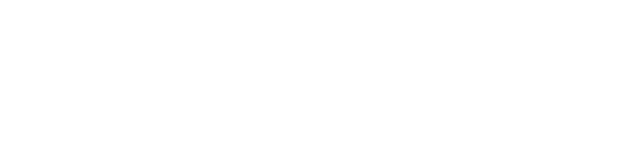
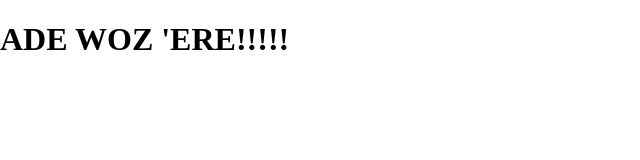
Before and after one commit to schaalar/template-test, a plain HTML site: page index.html in a window 1280 px wide. Shown: the whole page, without its empty margins (0-640 px from the left). Drawn offline with Linux system fonts and the light colour scheme.

```diff
--- a/index.html
+++ b/index.html
@@ -9,6 +9,7 @@
     <link rel="stylesheet" href="style.css">
 </head>
 <body>
+    <h1>ADE WOZ 'ERE!!!!!</h1>
     <!-- Script -->
      <script src="script.js"></script>
 </body>
```
